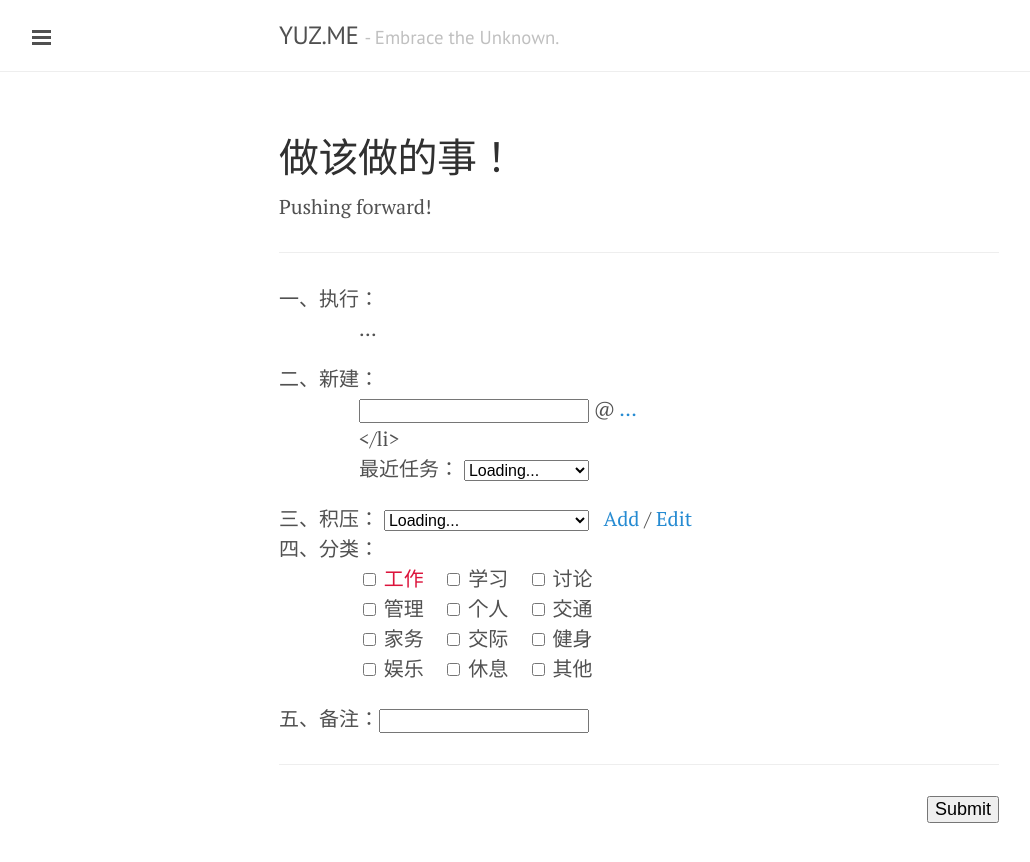
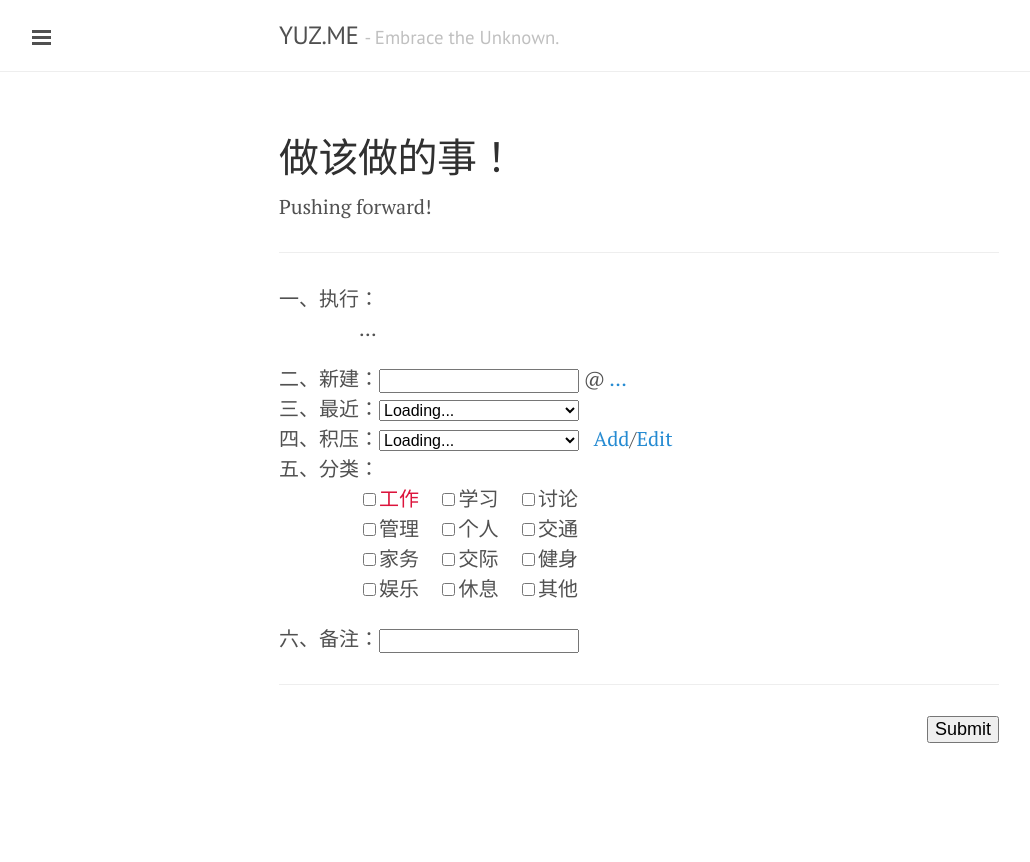
Before and after one commit to yusite/yuz.me, a Jekyll site: the page built from log.md, in a window 1280 px wide. Shown: the top 862 px of the page, without its empty margins (1-1031 px from the left). Built offline with Jekyll 4.4.1, drawn with Linux system fonts in a browser that asks for light colours; Markdown is read by kramdown in place of the engine named in the settings.

Commit message:
update log page

```diff
--- a/javascript/custom/log.js
+++ b/javascript/custom/log.js
@@ -6,10 +6,10 @@
         var content = createDoing(data.doing);
         var idName = 'log';
         document.getElementById(idName).innerHTML = content;
-        content = createSelect(data.recent, 'create', 125);
+        content = createSelect(data.recent, 'create', 200);
         idName = 'recent';
         document.getElementById(idName).innerHTML = content;
-        content = createSelect(data.todo, 'todo', 205);
+        content = createSelect(data.todo, 'todo', 200);
         idName = 'todo';
         document.getElementById(idName).innerHTML = content;
         content = outputLocation(data.place);
--- a/log.md
+++ b/log.md
@@ -19,53 +19,44 @@ Pushing forward!
         </ol>
     </li>
 
-    <li>新建：<span style="color:red;" id="test2"></span>
-        <ul style="list-style:none;">
-            <li><input type="text" name="create" style="font-size:16px;width:230px;">
-            @ <a href="https://docs.google.com/a/yuz.me/spreadsheets/d/1k6HhhgqxFaCh5VRzfqmkuODzh59lUI7TUpEEzhWUsLw/edit#gid=669333296" id="place">...</a>
-            </li>
-            </li>
-            <li>最近任务：
-            <span id="recent">
-            <select name="create" style="font-size:16px;width:125px;"><option selected value="">Loading...</option></select>
-            </span>
-            </li>
-        </ul>
+    <li>新建：<input type="text" name="create" style="font-size:16px;width:200px;"> @ <a href="https://docs.google.com/a/yuz.me/spreadsheets/d/1k6HhhgqxFaCh5VRzfqmkuODzh59lUI7TUpEEzhWUsLw/edit#gid=669333296" id="place">...</a>
+    <br><span style="color:red;" id="test2"></span>
     </li>
 
-    <li>积压：
-    <span id="todo">
-    <select name="todo" style="font-size:16px;width:205px;"><option selected value="">Loading...</option></select>
+    <li>最近：<span id="recent"><select name="create" style="font-size:16px;width:200px;"><option selected value="">Loading...</option></select></span>
+    </li>
+
+    <li>积压：<span id="todo"><select name="todo" style="font-size:16px;width:200px;"><option selected value="">Loading...</option></select>
     </span>&nbsp;
-    <a href="http://yuz.me/task/">Add</a> / <a href="http://yuz.me/d/me/log/">Edit</a>
+    <a href="http://yuz.me/task/">Add</a>/<a href="http://yuz.me/d/me/log/">Edit</a>
     </li>
 
     <li>分类：<span style="color:red;" id="test"></span>
         <ul style="list-style:none;">
             <li>
-                <input type="checkbox" id ="a1" name="category" value="工作"><label for="a1" style="color:Crimson;"> 工作</label>&nbsp;&nbsp;&nbsp;
-                <input type="checkbox" id ="a2" name="category" value="学习"><label for="a2"> 学习</label>&nbsp;&nbsp;&nbsp;
-                <input type="checkbox" id ="a3" name="category" value="讨论"><label for="a3"> 讨论</label>
+                <input type="checkbox" id ="a1" name="category" value="工作"><label for="a1" style="color:Crimson;">工作</label>&nbsp;&nbsp;&nbsp;
+                <input type="checkbox" id ="a2" name="category" value="学习"><label for="a2">学习</label>&nbsp;&nbsp;&nbsp;
+                <input type="checkbox" id ="a3" name="category" value="讨论"><label for="a3">讨论</label>
             </li>
             <li>
-                <input type="checkbox" id ="a4" name="category" value="管理"><label for="a4"> 管理</label>&nbsp;&nbsp;&nbsp;
-                <input type="checkbox" id ="a5" name="category" value="个人"><label for="a5"> 个人</label>&nbsp;&nbsp;&nbsp;
-                <input type="checkbox" id ="a6" name="category" value="交通"><label for="a6"> 交通</label>
+                <input type="checkbox" id ="a4" name="category" value="管理"><label for="a4">管理</label>&nbsp;&nbsp;&nbsp;
+                <input type="checkbox" id ="a5" name="category" value="个人"><label for="a5">个人</label>&nbsp;&nbsp;&nbsp;
+                <input type="checkbox" id ="a6" name="category" value="交通"><label for="a6">交通</label>
             </li>
             <li>
-                <input type="checkbox" id ="a7" name="category" value="家务"><label for="a7"> 家务</label>&nbsp;&nbsp;&nbsp;
-                <input type="checkbox" id ="a8" name="category" value="交际"><label for="a8"> 交际</label>&nbsp;&nbsp;&nbsp;
-                <input type="checkbox" id ="a9" name="category" value="健身"><label for="a9"> 健身</label>
+                <input type="checkbox" id ="a7" name="category" value="家务"><label for="a7">家务</label>&nbsp;&nbsp;&nbsp;
+                <input type="checkbox" id ="a8" name="category" value="交际"><label for="a8">交际</label>&nbsp;&nbsp;&nbsp;
+                <input type="checkbox" id ="a9" name="category" value="健身"><label for="a9">健身</label>
             </li>
             <li>
-                <input type="checkbox" id ="A1" name="category" value="娱乐"><label for="A1"> 娱乐</label>&nbsp;&nbsp;&nbsp;
-                <input type="checkbox" id ="A2" name="category" value="休息"><label for="A2"> 休息</label>&nbsp;&nbsp;&nbsp;
-                <input type="checkbox" id ="A3" name="category" value="其他"><label for="A3"> 其他</label>
+                <input type="checkbox" id ="A1" name="category" value="娱乐"><label for="A1">娱乐</label>&nbsp;&nbsp;&nbsp;
+                <input type="checkbox" id ="A2" name="category" value="休息"><label for="A2">休息</label>&nbsp;&nbsp;&nbsp;
+                <input type="checkbox" id ="A3" name="category" value="其他"><label for="A3">其他</label>
             </li>
         </ul>
     </li>
 
-    <li>备注：<input type="text" name="comment" style="font-size:16px;width:210px;">
+    <li>备注：<input type="text" name="comment" style="font-size:16px;width:200px;">
     </li>
 </ol>
 
```
